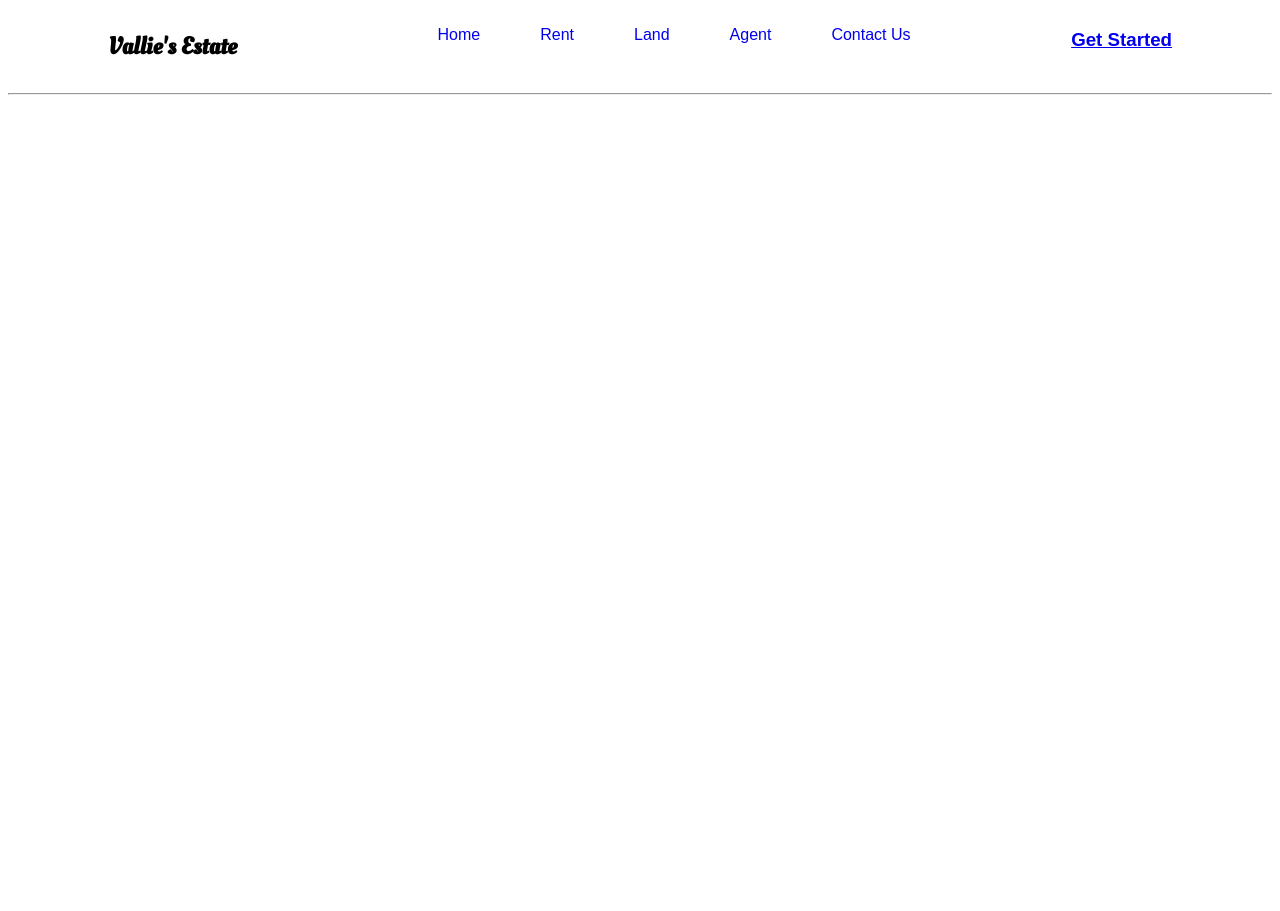
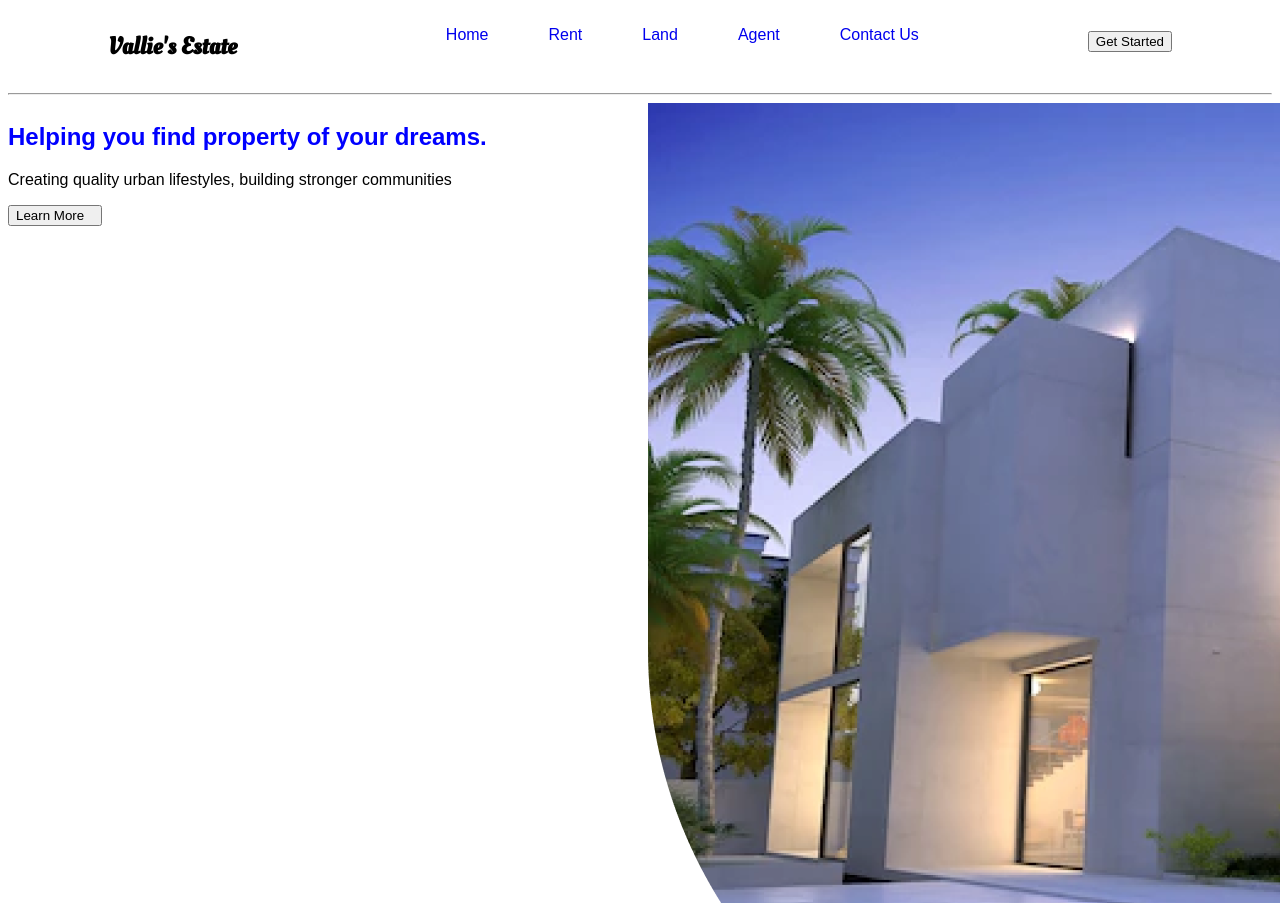
Before and after one commit to KeOdhiambo/Vallie-s-Estate, a plain HTML site: page index.html in a window 1280 px wide. Before the commit the page ends 800 px from the top, so only its background shows below. Drawn offline with Linux system fonts and the light colour scheme.

Commit message:
Git branch

```diff
--- a/assets/css/style.css
+++ b/assets/css/style.css
@@ -1,7 +1,7 @@
 /* imports */
 @import url('https://fonts.googleapis.com/css2?family=Oleo+Script&display=swap');
 
-*{
+* {
     font-family: 'Space Grotesk', sans-serif;
 }
 
@@ -10,6 +10,7 @@
 #logo h1 {
     font-family: 'Oleo Script', 'cursive';
 }
+
 .navbar {
     margin: 10px 100px;
     display: flex;
@@ -26,6 +27,30 @@
     text-decoration: none;
     padding: 0px 30px;
 }
+
+#hero {
+    display: flex;
+    height: 100vh;
+    width: 100vw;
+
+
+}
+
+.text,
+.image {
+    flex: 50%;
+
+}
+
+.image {
+    background-image: url("../images/image\ 1.png");
+
+}
+h2{
+    color: blue;
+}
+
+
 
 
 
--- a/index.html
+++ b/index.html
@@ -1,12 +1,17 @@
 <!DOCTYPE html>
 <html lang="en">
+
 <head>
     <meta charset="UTF-8">
     <meta http-equiv="X-UA-Compatible" content="IE=edge">
     <meta name="viewport" content="width=device-width, initial-scale=1.0">
+    <link rel="stylesheet" href="https://cdnjs.cloudflare.com/ajax/libs/font-awesome/4.7.0/css/font-awesome.min.css">
+
+
     <title>Vallie's Estate</title>
     <link rel="stylesheet" href="./assets/css/style.css">
 </head>
+
 <body>
     <nav>
         <div class="navbar">
@@ -40,7 +45,7 @@
             <!--get started-->
             <div id="started">
                 <h3>
-                    <a href="#">Get Started</a>
+                    <button>Get Started</button>
                 </h3>
             </div>
 
@@ -50,6 +55,17 @@
     <hr>
 
     <!--hero-->
+    <div id="hero">
+        <div class="text">
+            <h2>Helping you find property of your dreams.</h2>
+            <p>Creating quality urban lifestyles, building stronger communities</p>
+            <button>Learn More<i class="fa-solid fa-play"></i></button>
+
+        </div>
+        <div class="image"></div>
+
+    </div>
+
 
 
 
@@ -70,4 +86,5 @@
 
 
 </body>
+
 </html>
```
Also changed, not shown: assets/images/Secure data protection with fingerprint and lock (1).png (added), assets/images/Secure data protection with fingerprint and lock.png (added), assets/images/Smart house.png (added), assets/images/image 1.png (added), assets/images/image 2.png (added), assets/images/image 3.png (added), assets/images/image 4.png (added), assets/images/image 5.png (added), assets/images/vallie's-landing-page.png (added).
